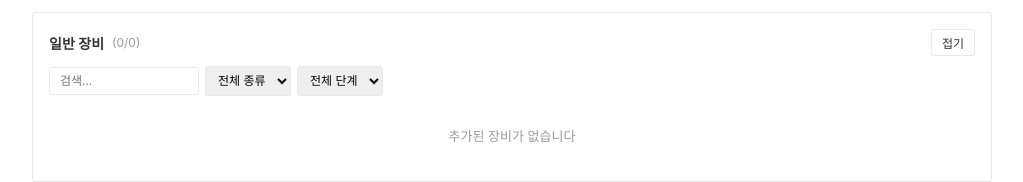
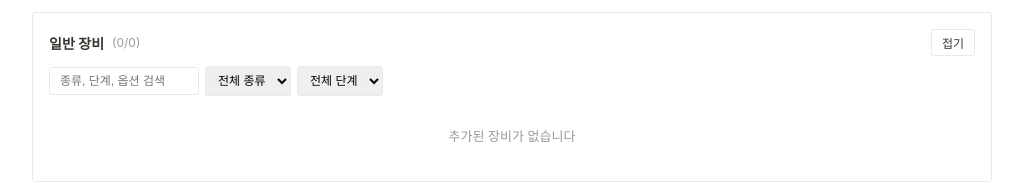
Before and after one commit to worldsource93/evil-hunter-tycoon-item-option-calculator, a React (Vite) app: page / in a window 1280 px wide. Shown: the part 770-952 px from the top of the page, without its empty margins (128-1151 px from the left). Built offline with nearby package versions, Linux system fonts and the light colour scheme.

Commit message:
chore: Placeholder text edit

```diff
--- a/src/component/EquipmentCalculator4.jsx
+++ b/src/component/EquipmentCalculator4.jsx
@@ -1388,7 +1388,7 @@ const EquipmentCalculator = () => {
           {isListExpanded && (
             <>
               <div className="list-controls">
-                <input type="text" placeholder="검색..." value={searchText} onChange={(e) => setSearchText(e.target.value)} className="search-input" />
+                <input type="text" placeholder="종류, 단계, 옵션 검색" value={searchText} onChange={(e) => setSearchText(e.target.value)} className="search-input" />
                 <select value={filterItemType} onChange={(e) => setFilterItemType(e.target.value)} className="filter-select">
                   <option value="전체">전체 종류</option>
                   {itemTypes.map(type => <option key={type} value={type}>{type}</option>)}
```
